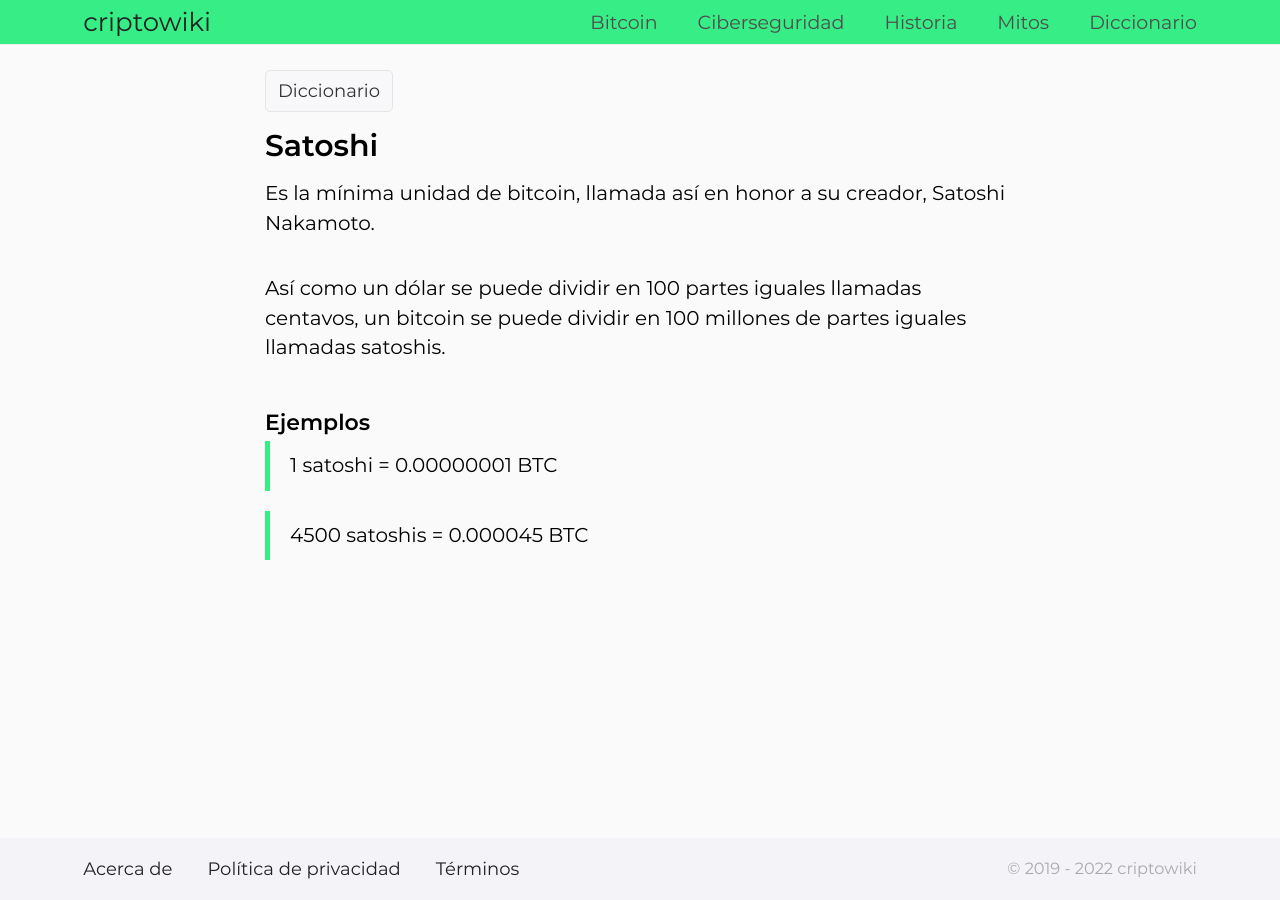
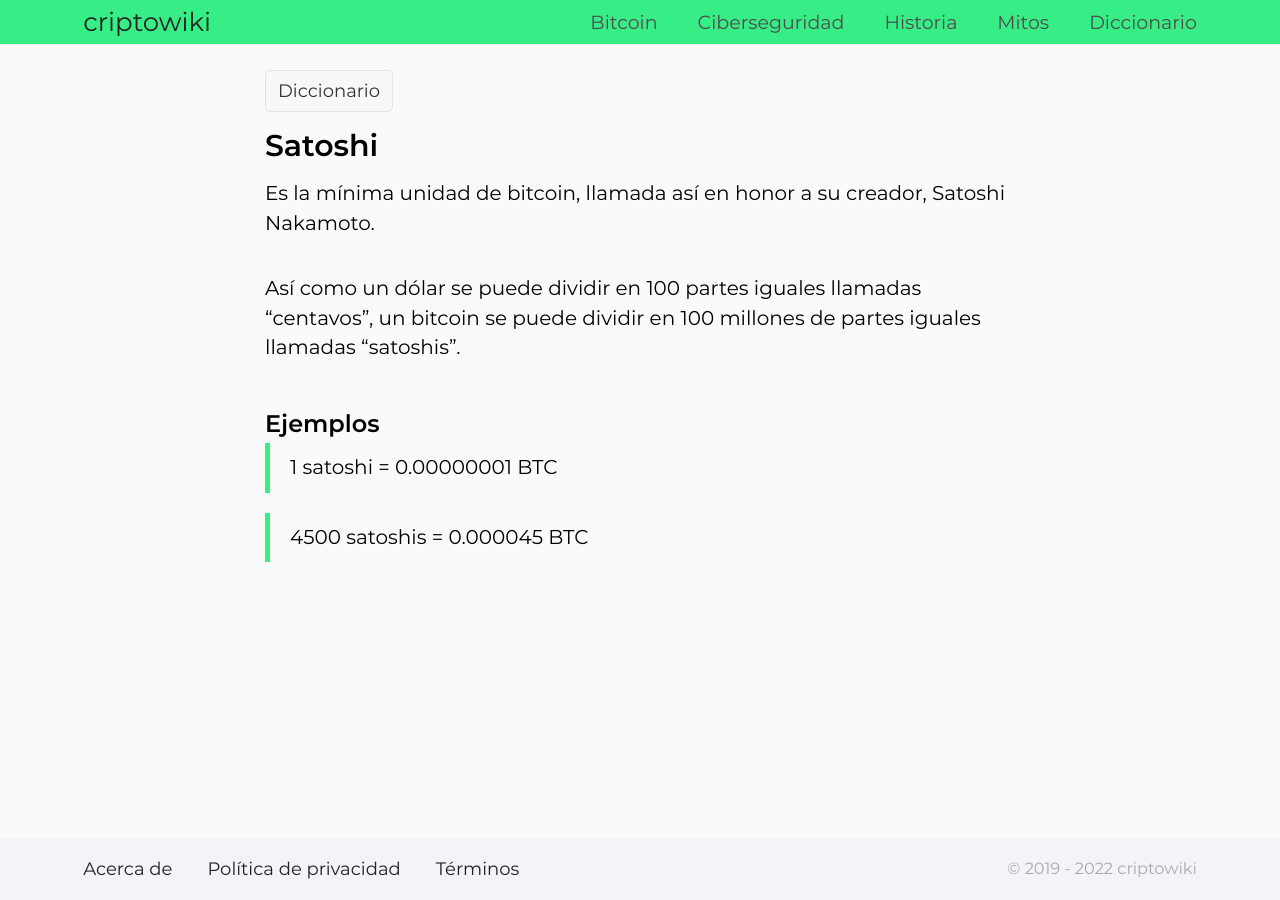
Before and after one commit to criptowiki/criptowiki, a Jekyll site: the page built from collections/_posts/dictionary/2020-05-25-satoshi.md, in a window 1280 px wide. Built offline with Jekyll 4.4.1, drawn with Linux system fonts in a browser that asks for light colours; some web fonts are replaced.

```diff
--- a/collections/_posts/dictionary/2020-05-25-satoshi.md
+++ b/collections/_posts/dictionary/2020-05-25-satoshi.md
@@ -5,9 +5,9 @@ permalink: /diccionario/satoshi
 
 Es la mínima unidad de bitcoin, llamada así en honor a su creador, Satoshi Nakamoto.
 
-Así como un dólar se puede dividir en 100 partes iguales llamadas centavos, un bitcoin se puede dividir en 100 millones de partes iguales llamadas satoshis.
+Así como un dólar se puede dividir en 100 partes iguales llamadas "centavos", un bitcoin se puede dividir en 100 millones de partes iguales llamadas "satoshis".
 
-##### Ejemplos
+#### Ejemplos
 
 > 1 satoshi = 0.00000001 BTC
 
```
